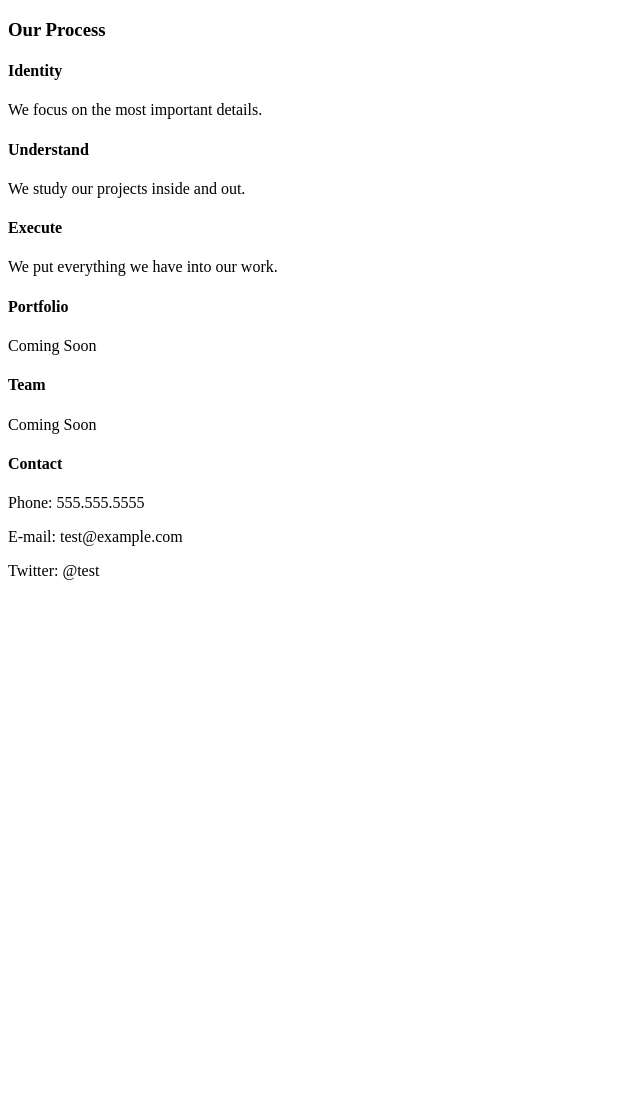
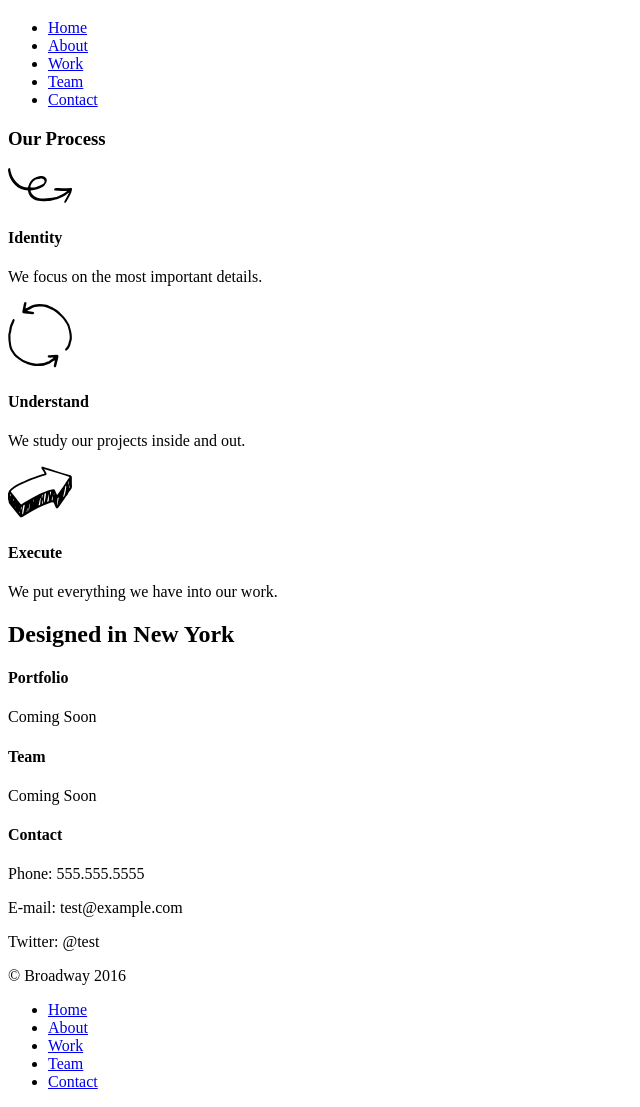
Before and after one commit to mkovar52/broadway, a plain HTML site: page index.html in a window 1280 px wide. Shown: the part 61-1168 px from the top of the page, without its empty margins (0-640 px from the left). Before the commit the page ends 800 px from the top, so only its background shows below. Drawn offline with Linux system fonts and the light colour scheme.

Commit message:
Third HTML update.

```diff
--- a/index.html
+++ b/index.html
@@ -4,31 +4,51 @@
     <title>Broadway Design | 2017</title>
     <link href="./resources/css/style.css" type="text/css" rel="stylesheet"/>
   </head>
+  <div class="container">
   <body>
-    <h1>Broadway Design</h1>
-    <!-- insert nav bar here !-->
+    <div class="header">
+    <h1 id="header-text">Broadway Design</h1>
+    <nav>
+      <ul class="header-nav">
+        <li><a href="#">Home</a></li>
+        <li><a href="#">About</a></li>
+        <li><a href="#">Work</a></li>
+        <li><a href="#">Team</a></li>
+        <li><a href="#">Contact</a></li>
+      </ul>
+    </nav>
+  </div>
     <h3>Our Process</h3>
-    <!-- insert arrow logo here !-->
+    <img src="./resources/images/identify.svg"/>
     <h4>Identity</h4>
       <p>We focus on the most important details.</p>
-    <!-- insert circle logo here !-->
+  <img src="./resources/images/understand.svg"/>
     <h4>Understand</h4>
       <p>We study our projects inside and out.</p>
-    <!-- insert 3d arrow logo here !-->
+  <img src="./resources/images/execute.svg"/>
     <h4>Execute</h4>
       <p> We put everything we have into our work.</p>
-    <!-- Designed in New York background image with white text!-->
+    <h2>Designed in New York</h2>
     <h4>Portfolio</h4>
       <p>Coming Soon</p>
     <h4>Team</h4>
       <p>Coming Soon</p>
     <h4>Contact</h4>
-    <p>Phone: 555.555.5555</p>
-    <p>E-mail: test@example.com</p>
-    <p>Twitter: @test</p>
-
-
-
-
+      <p>Phone: 555.555.5555</p>
+      <p>E-mail: test@example.com</p>
+      <p>Twitter: @test</p>
+    <div class="footer">
+      <p>&copy; Broadway 2016</p>
+      <nav>
+        <ul class="nav-footer">
+          <li><a href="#">Home</a></li>
+          <li><a href="#">About</a></li>
+          <li><a href="#">Work</a></li>
+          <li><a href="#">Team</a></li>
+          <li><a href="#">Contact</a></li>
+      </ul>
+    </nav>
+  </div>
+    </div>
   </body>
 </html>
```
